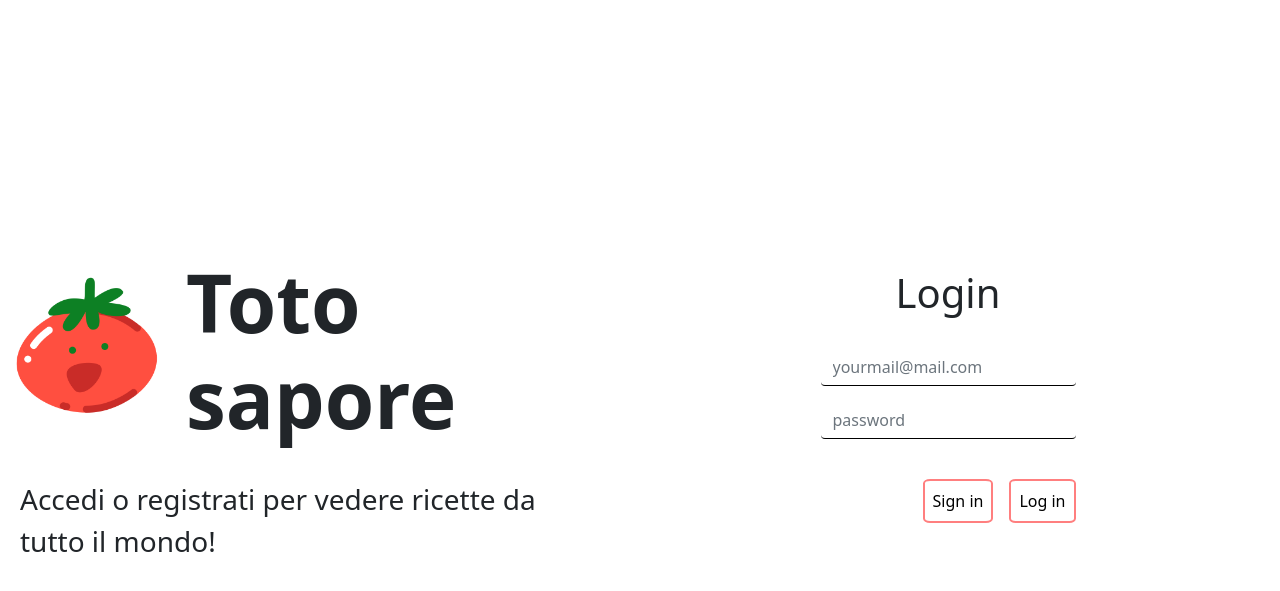
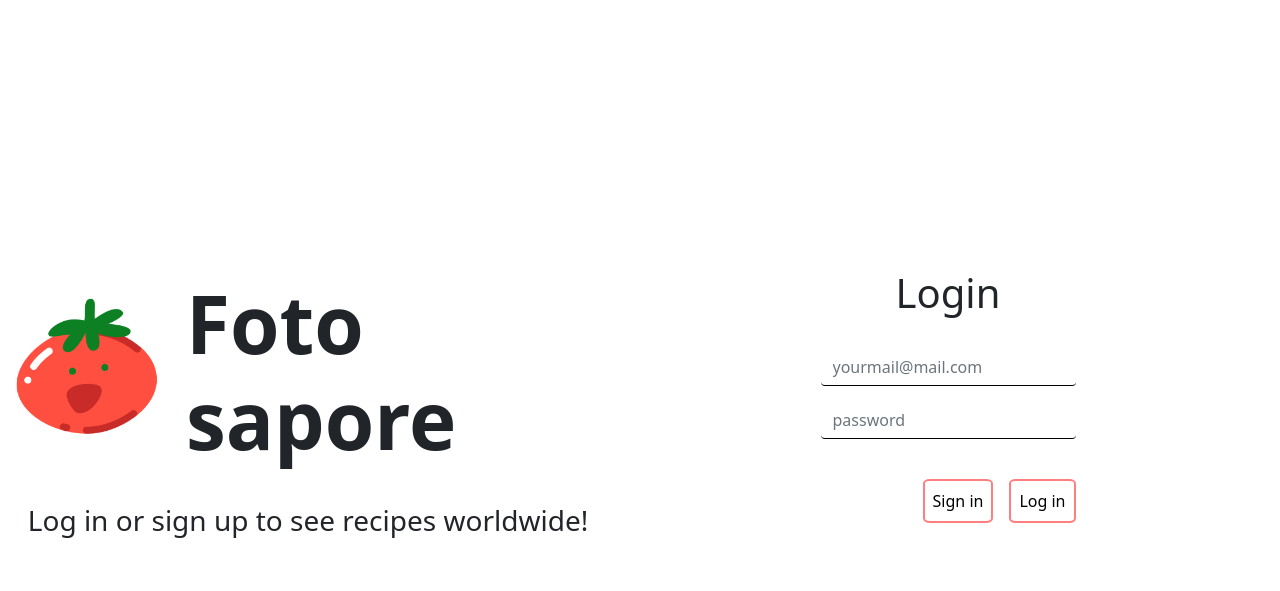
Before and after one commit to sararomeo/fotosapore, a PHP site: page / in a window 1280 px wide. Shown: the top 591 px of the page. Run offline with PHP 8.4, Linux system fonts and the light colour scheme.

Commit message:
Err in login

```diff
--- a/src/index.php
+++ b/src/index.php
@@ -1,7 +1,15 @@
 <?php
-//require_once("bootstrap.php");
+require_once("bootstrap.php");
 
-$templateParams["titolo"] = "Toto Sapore | Log-in";
+if(isset($_POST["email"]) && isset($_POST["password"])){
+    $login_result = $dbh->checkLogin($_POST["email"], $_POST["password"]);
+    // Failed login
+    if(count($login_result)==0){
+        $templateParams["errorelogin"] = "Wrong e-mail or password!\n Try again:";
+    }
+}
+
+$templateParams["titolo"] = "Foto Sapore | Log-in";
 $templateParams["login"] = "login-tmpl.php";
 
 require("template/base.php");
--- a/src/template/login-form.php
+++ b/src/template/login-form.php
@@ -1,6 +1,14 @@
 <form action="#" method="POST" name="login-form">
     <h1 class="text-center">Login</h1>
 
+    <!-- Error message -->
+    <p class="text-center m-4">
+    <?php if(isset($templateParams["errorelogin"])): ?>
+    <p><?php echo $templateParams["errorelogin"]; ?></p>
+    <?php endif; ?>
+    </p>
+
+    <!-- Credentials input -->
     <div class="mb-4 mt-4">
         <div class="form-outline p-2">
             <!--<label for="email">E-mail</label>-->
@@ -12,6 +20,8 @@
             <input type="password" class="form-control" name="password" id="password" placeholder="password">
         </div>
     </div>
+
+    <!-- Submit buttons -->
     <div class="d-flex justify-content-end">
         <input class="form-btn align-right p-2 m-2" type="submit" name="submit" value="Sign in" />
         <input class="form-btn align-right p-2 m-2" type="submit" name="submit" value="Log in" />
--- a/src/template/login-tmpl.php
+++ b/src/template/login-tmpl.php
@@ -7,10 +7,10 @@
         <div class="col-md p-4 vh-100 d-flex flex-column align-items-center justify-content-center">
             <div class="d-flex mt-0 align-items-center">
                 <img class="img-fluid float-left" id="logo" src="res/big-favicon.png" alt="Tomato logo">
-                <span class="h1 display-1 fw-bold p-4 m-0">Toto sapore</span>
+                <span class="h1 display-1 fw-bold p-4 m-0">Foto sapore</span>
             </div>
             <div class="d-flex fs-3 m-2">
-                <p class="m-0">Accedi o registrati per vedere ricette da tutto il mondo!</p>
+                <p class="m-0">Log in or sign up to see recipes worldwide!</p>
             </div>
         </div>
 
```
